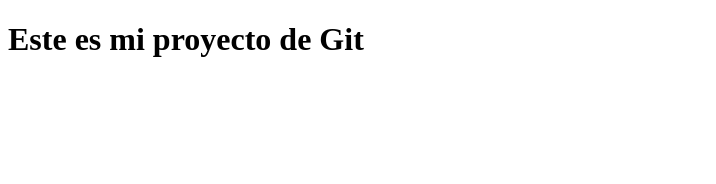
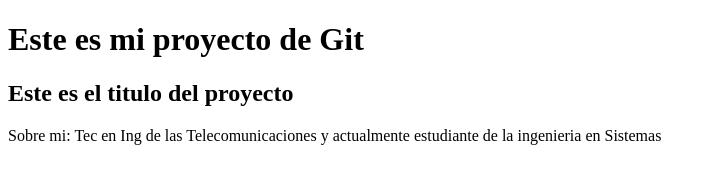
Before and after one commit to Eliheser/Seminario_Git_Github, a plain HTML site: page index.html in a window 1280 px wide. Shown: the whole page, without its empty margins (0-716 px from the left). Drawn offline with Linux system fonts and the light colour scheme.

Commit message:
Primer parrafo sobre mi

```diff
--- a/index.html
+++ b/index.html
@@ -7,6 +7,8 @@
 </head>
 <body>
     <h1>Este es mi proyecto de Git</h1>
+    <h2>Este es el titulo del proyecto</h1>
 
+        <p>Sobre mi: Tec en Ing de las Telecomunicaciones y actualmente estudiante de la ingenieria en Sistemas</p>
 </body>
 </html>
```
